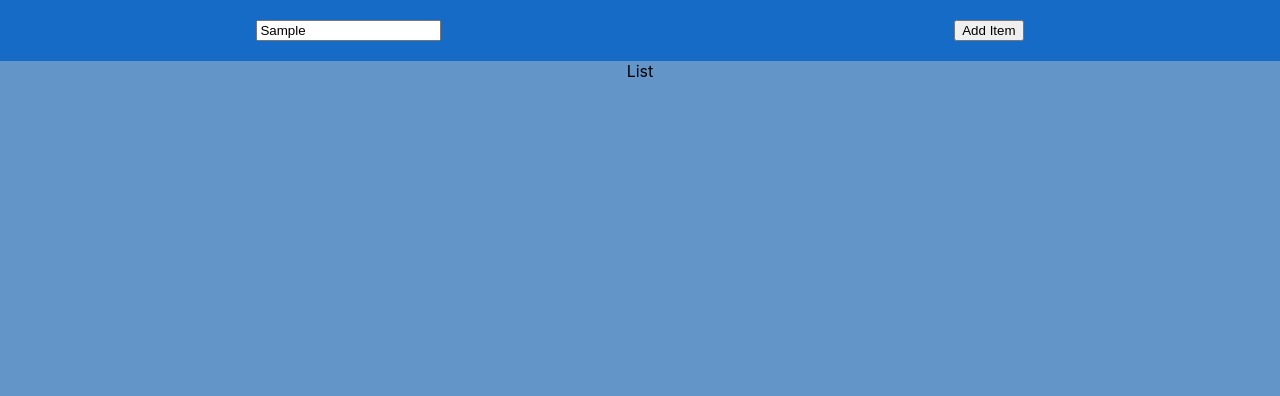
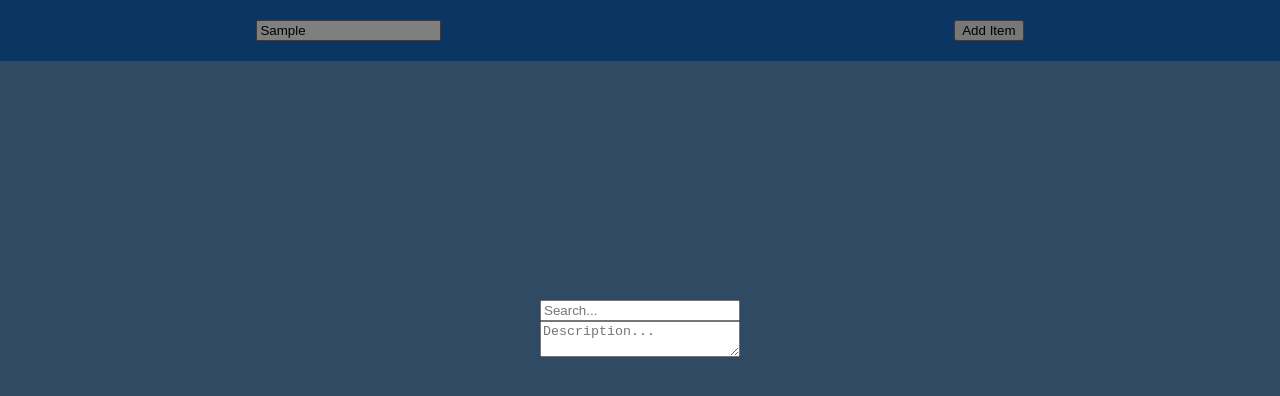
Before and after one commit to SaulReznik/note-dictionary, a React (Create React App) app: page / in a window 1280 px wide. Both pictures are taken after typing "Sample" into the empty fields and a click on the button "Add Item". Shown: the top 396 px of the page. Built offline with nearby package versions, Linux system fonts and the light colour scheme.

Commit message:
new item modal init

```diff
--- a/src/components/App/index.tsx
+++ b/src/components/App/index.tsx
@@ -1,14 +1,27 @@
+import { useCallback, useState } from 'react';
+
 import Header from 'components/Header';
 import List from 'components/List';
 import useStyles from './styles';
+import { IListItem } from 'types';
+import NewItemModal from 'components/NewItemModal';
 
 const App = () => {
+  const [list, setList] = useState<IListItem[]>([]);
+  const [isNewItemModalOpen, setIsNewItemModalOpen] = useState(false);
+
   const classes = useStyles();
+
+  const listHandler = useCallback((item: IListItem) => setList([...list, item]), [list]);
+  const handleNewItemModalToggle = useCallback(() => setIsNewItemModalOpen(!isNewItemModalOpen), [isNewItemModalOpen]);
 
   return (
     <div className={classes.App}>
-      <Header />
-      <List />
+      <Header handleModalToggle={handleNewItemModalToggle} />
+      <List list={list} />
+      {
+        isNewItemModalOpen ? <NewItemModal /> : null
+      }
     </div>
   );
 }
--- a/src/components/Header/index.tsx
+++ b/src/components/Header/index.tsx
@@ -1,12 +1,29 @@
+import { ChangeEventHandler, useCallback, useState } from 'react';
+import { IListItem } from 'types';
 import useStyles from './styles';
 
-const Header = () => {
+interface IHeader {
+  handleModalToggle: () => void;
+}
+
+const Header = ({ handleModalToggle }: IHeader) => {
+  const [searchItem, setSearchItem] = useState('');
   const classes = useStyles();
+
+  const searchItemHandler: ChangeEventHandler<HTMLInputElement> = useCallback((e) => {
+    setSearchItem(e.target.value);
+  }, []);
 
   return (
     <div className={classes.headerContainer}>
-      <input placeholder="Search..." />
-      <button onClick={() => console.log('bruh man')}>Add Item</button>
+      <div className={classes.inputsContainer}>
+        <input
+          value={searchItem}
+          onChange={searchItemHandler}
+          placeholder="Search..."
+        />
+      </div>
+      <button onClick={handleModalToggle}>Add Item</button>
     </div>
   )
 };
--- a/src/components/Header/styles.ts
+++ b/src/components/Header/styles.ts
@@ -7,6 +7,10 @@ const useStyles = createUseStyles({
         display: 'flex',
         justifyContent: 'space-around',
         backgroundColor: '#166BC6',
+    },
+    inputsContainer: {
+        display: 'flex',
+        flexDirection: 'column',
     }
 });
 
--- a/src/components/List/index.tsx
+++ b/src/components/List/index.tsx
@@ -1,11 +1,22 @@
 import useStyles from "components/List/styles";
+import { IListItem } from "types";
 
-const List = () => {
+interface IList {
+    list: IListItem[],
+}
+
+const List = ({ list }: IList) => {
     const classes = useStyles();
 
     return (
         <div className={classes.listContainer}>
-            List
+            {
+                list.map((item, index) => (
+                    <div>
+                        <span>{item.title}</span> - <span>{item.description}</span>
+                    </div>
+                ))
+            }
         </div>
     )
 };
--- /dev/null
+++ b/src/components/NewItemModal/index.tsx
@@ -0,0 +1,37 @@
+import { ChangeEventHandler, useCallback, useState } from 'react';
+import useStyles from './styles';
+
+const NewItemModal = () => {
+    const [title, setTitle] = useState('');
+    const [description, setDescription] = useState('');
+    const classes = useStyles();
+
+    const titleHandler: ChangeEventHandler<HTMLInputElement> = useCallback((e) => {
+      setTitle(e.target.value);
+    }, []);
+
+    const descriptionHandler: ChangeEventHandler<HTMLTextAreaElement> = useCallback(e => {
+      setDescription(e.target.value);
+    }, []);
+
+    return (
+        <div className={classes.newItemModalWrapper}>
+            <div className={classes.newItemModal}>
+                <div className={classes.inputsContainer}>
+                    <input
+                        value={title}
+                        onChange={titleHandler}
+                        placeholder="Search..."
+                    />
+                    <textarea
+                        value={description}
+                        onChange={descriptionHandler}
+                        placeholder="Description..."
+                    />
+                </div>
+            </div>
+        </div>
+    )
+};
+
+export default NewItemModal;
--- /dev/null
+++ b/src/components/NewItemModal/styles.ts
@@ -0,0 +1,25 @@
+import { createUseStyles } from "react-jss";
+
+const useStyles = createUseStyles({
+    newItemModalWrapper: {
+        display: 'flex',
+        alignItems: 'center',
+        justifyContent: 'center',
+        position: 'fixed',
+        width: '100vw',
+        height: '100vh',
+        zIndex: 9,
+        backgroundColor: '#00000080'
+    },
+    newItemModal: {
+        height: 200,
+        width: 200,
+        zIndex: 14,
+    },
+    inputsContainer: {
+        display: 'flex',
+        flexDirection: 'column',
+    }
+});
+
+export default useStyles;
--- /dev/null
+++ b/src/types.ts
@@ -0,0 +1,4 @@
+export interface IListItem {
+    title: string,
+    description: string,
+};
```
